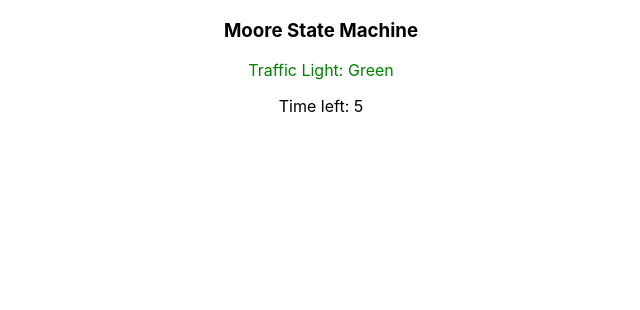
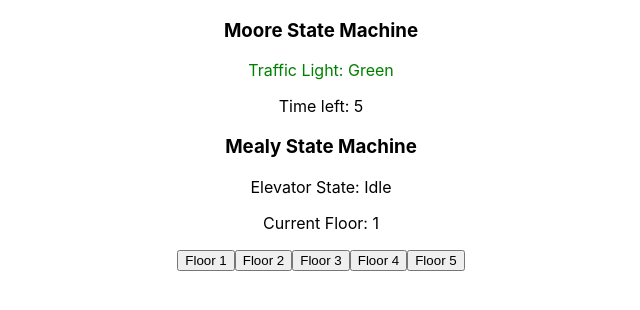
Before and after one commit to victornguyen75/react-state-machines, a React (Create React App) app: page / in a window 1280 px wide. Shown: the top 310 px of the page, without its empty margins (319-959 px from the left). Built offline with nearby package versions, Linux system fonts and the light colour scheme.

Commit message:
add elevator mealy machine

```diff
--- a/src/App.js
+++ b/src/App.js
@@ -1,4 +1,5 @@
 import TrafficLights from "./components/TrafficLights";
+import Elevator from "./components/Elevator";
 import "./App.css";
 
 function App() {
@@ -6,6 +7,8 @@ function App() {
     <div className="App">
       <h3>Moore State Machine</h3>
       <TrafficLights />
+      <h3>Mealy State Machine</h3>
+      <Elevator />
     </div>
   );
 }
--- /dev/null
+++ b/src/components/Elevator.js
@@ -0,0 +1,39 @@
+import React, { useEffect, useReducer } from "react";
+import { reducer } from "./elevatorReducer.js";
+
+export default function Elevator() {
+  const [elevator, setElevator] = useReducer(reducer, {
+    state: "Idle",
+    floor: 1,
+  });
+
+  useEffect(() => {
+    const timer = setTimeout(() => {
+      setElevator(elevator.floor);
+    }, 1000);
+
+    return () => clearTimeout(timer);
+  }, [elevator.floor]);
+
+  return (
+    <>
+      <p>Elevator State: {elevator.state}</p>
+      <p>Current Floor: {elevator.floor}</p>
+      <button type="button" onClick={() => setElevator(1)}>
+        Floor 1
+      </button>
+      <button type="button" onClick={() => setElevator(2)}>
+        Floor 2
+      </button>
+      <button type="button" onClick={() => setElevator(3)}>
+        Floor 3
+      </button>
+      <button type="button" onClick={() => setElevator(4)}>
+        Floor 4
+      </button>
+      <button type="button" onClick={() => setElevator(5)}>
+        Floor 5
+      </button>
+    </>
+  );
+}
--- /dev/null
+++ b/src/components/elevatorReducer.js
@@ -0,0 +1,18 @@
+export const reducer = ({ state, floor }, newFloor) => {
+  if (floor > newFloor) {
+    return {
+      state: "Going down",
+      floor: newFloor,
+    };
+  } else if (floor < newFloor) {
+    return {
+      state: "Going up",
+      floor: newFloor,
+    };
+  } else {
+    return {
+      state: "Idle",
+      floor,
+    };
+  }
+}
```
